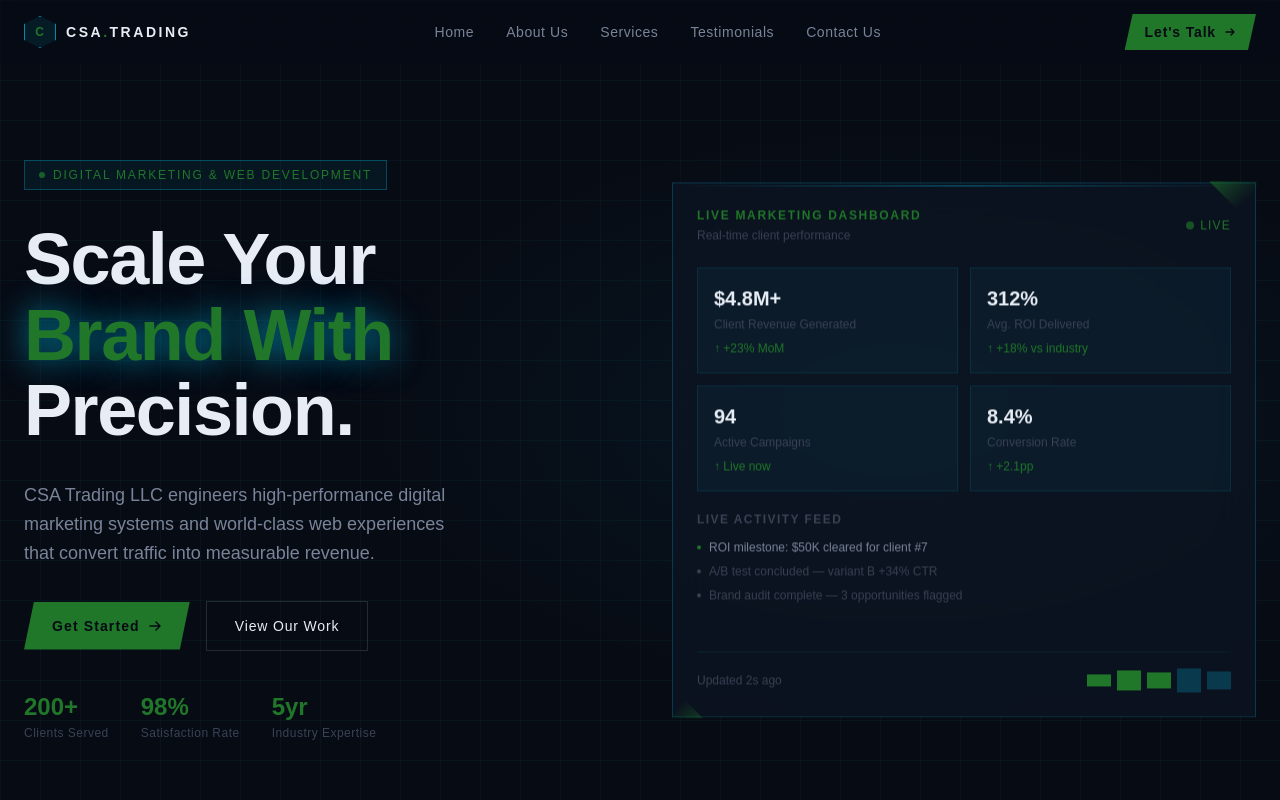
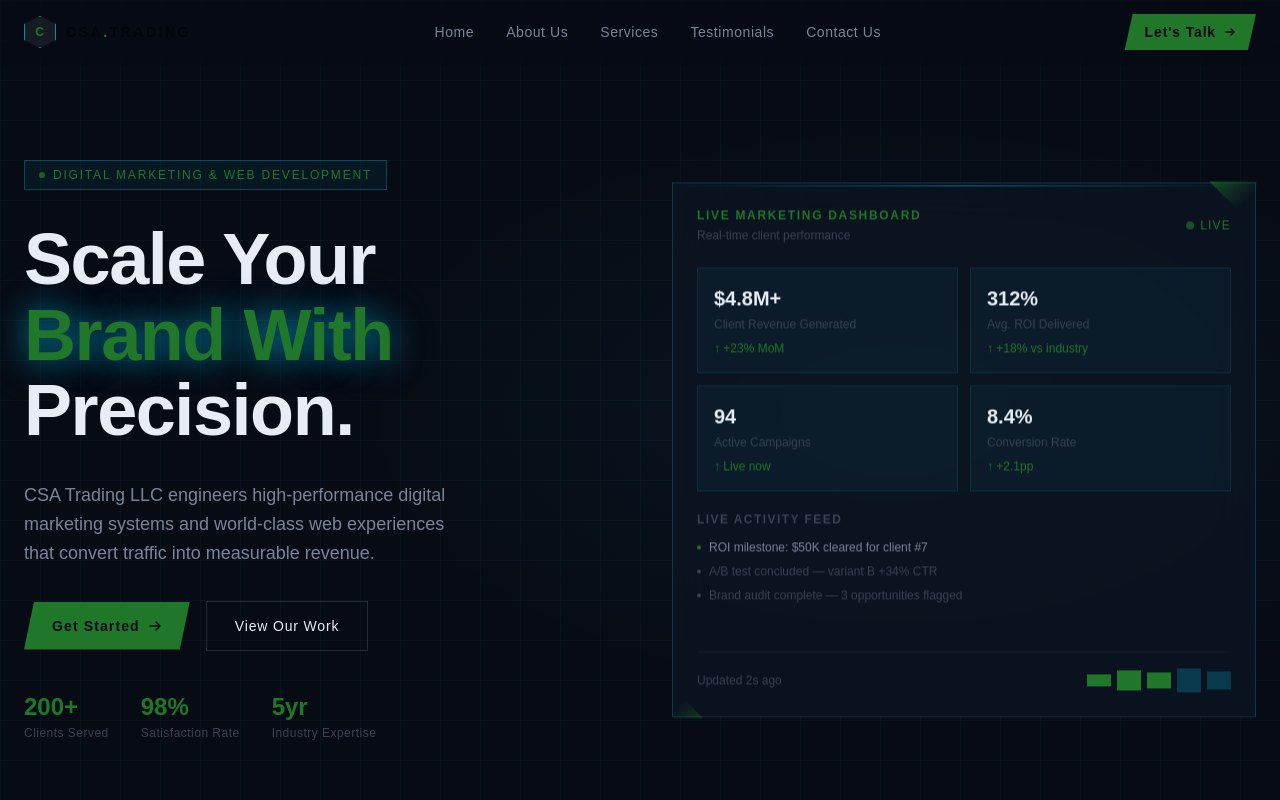
Before and after one commit to Daniyal2513/CSA-Trading-LLC, a React (Vite) app: page / in a window 1280 px wide. Shown: the top 800 px of the page. Built offline with nearby package versions, Linux system fonts and the light colour scheme; the HTML template or start-up script is replaced by a standard one; a web font is replaced by a local one.

Commit message:
add color

```diff
--- a/src/App.tsx
+++ b/src/App.tsx
@@ -82,7 +82,7 @@
             className="w-8 h-8 flex items-center justify-center"
             style={{
               border: '1.5px solid rgba(0, 212, 255, 0.6)',
-              background: 'rgba(0, 212, 255, 0.08)',
+              background: 'rgba(218, 218, 218, 0.08)',
               clipPath: 'polygon(50% 0%, 100% 25%, 100% 75%, 50% 100%, 0% 75%, 0% 25%)',
             }}
           >
@@ -95,7 +95,7 @@
           </div>
           <span
             className="text-sm font-bold tracking-widest uppercase"
-            style={{ fontFamily: "'Exo 2', sans-serif", color: '#e8edf5', letterSpacing: '0.18em' }}
+            style={{ fontFamily: "'Exo 2', sans-serif", color: '#02050a', letterSpacing: '0.18em' }}
           >
             CSA<span style={{ color: ' #207729' }}>.</span>TRADING
           </span>
```
